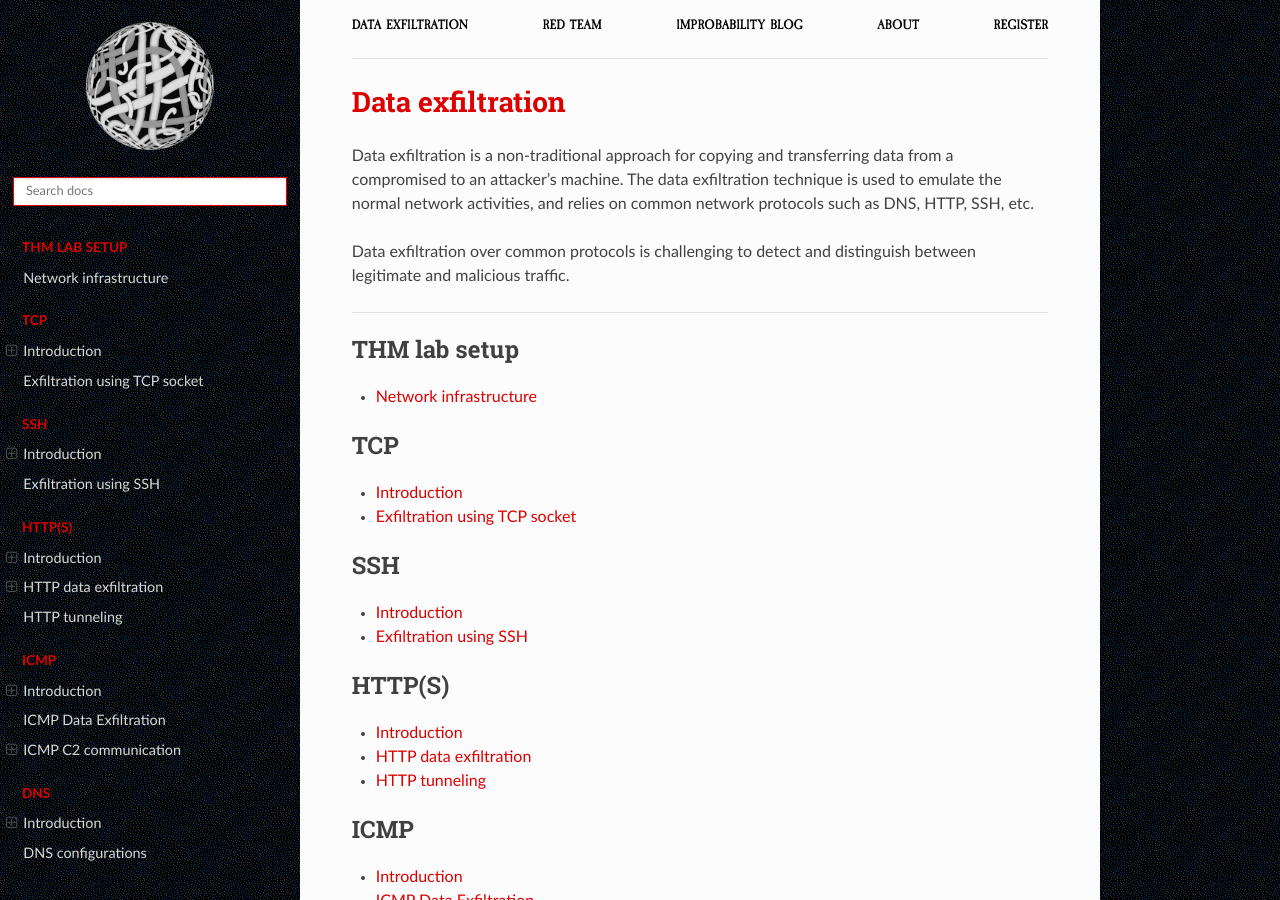
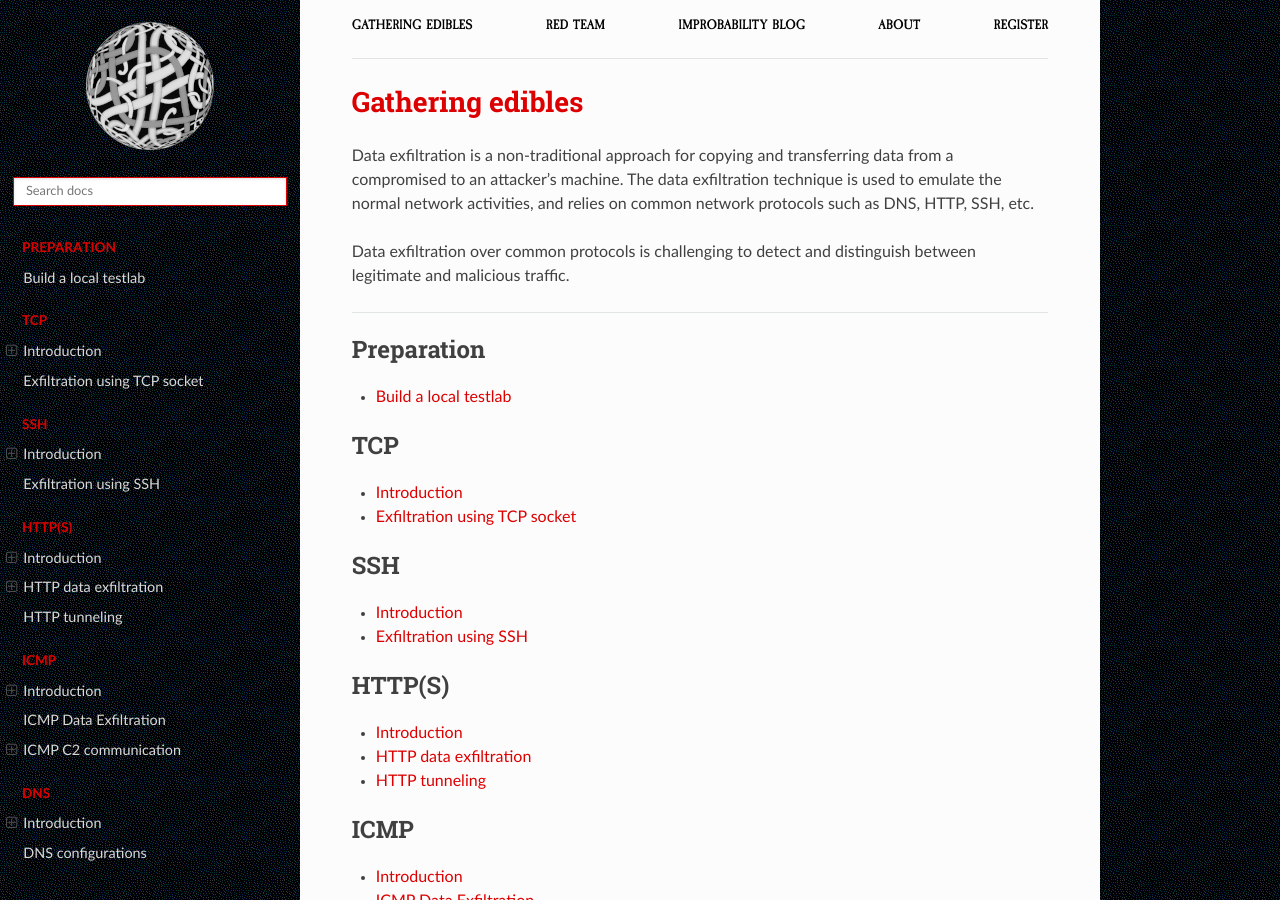
Before and after one commit to tymyrddin/red-exfil, a Sphinx documentation site: the page built from source/index.rst, in a window 1280 px wide and 900 px high. Built offline with Sphinx 7.4.7 and the Read the Docs theme 2.0.0, drawn with Linux system fonts in a browser that asks for light colours.

Commit message:
Name change

```diff
--- a/source/_templates/breadcrumbs.html
+++ b/source/_templates/breadcrumbs.html
@@ -1,7 +1,7 @@
 <div class="container">
     <topnav>
             <ul>
-                <li class="nav__item"><a href="https://red.tymyrddin.dev/projects/exfil/" class="nav__link">Data exfiltration</a></li>
+                <li class="nav__item"><a href="https://red.tymyrddin.dev/projects/exfil/" class="nav__link">Gathering edibles</a></li>
                 <li class="nav__item"><a href="https://red.tymyrddin.dev/" class="nav__link">Red Team</a></li>
                 <li class="nav__item"><a href="https://uu.tymyrddin.dev/blog/" class="nav__link">Improbability Blog</a></li>
                 <li class="nav__item"><a href="https://uu.tymyrddin.dev/about/" class="nav__link">About</a></li>
--- a/source/conf.py
+++ b/source/conf.py
@@ -6,7 +6,7 @@
 # -- Project information -----------------------------------------------------
 # https://www.sphinx-doc.org/en/master/usage/configuration.html#project-information
 
-project = 'Data exfiltration'
+project = 'Gathering edibles'
 copyright = '2022, Ty Myrddin'
 author = 'Ty Myrddin'
 release = '0.1'
@@ -53,7 +53,7 @@ html_theme_options = {
     'titles_only': False
 }
 
-html_title = "Data exfiltration"
+html_title = "Gathering edibles"
 html_logo = "img/logo.png"
 html_favicon = "img/favicon.ico"
 
--- a/source/index.rst
+++ b/source/index.rst
@@ -1,4 +1,4 @@
-Data exfiltration
+Gathering edibles
 =============================================
 
 Data exfiltration is a non-traditional approach for copying and transferring data from a compromised to an
@@ -14,9 +14,9 @@ traffic.
    :glob:
    :maxdepth: 1
    :includehidden:
-   :caption: THM lab setup
+   :caption: Preparation
 
-   docs/infra.md
+   Build a local testlab <https://red.tymyrddin.dev/projects/testlab/en/latest/docs/exfiltration/README.html>
 
 .. toctree::
    :glob:
```
